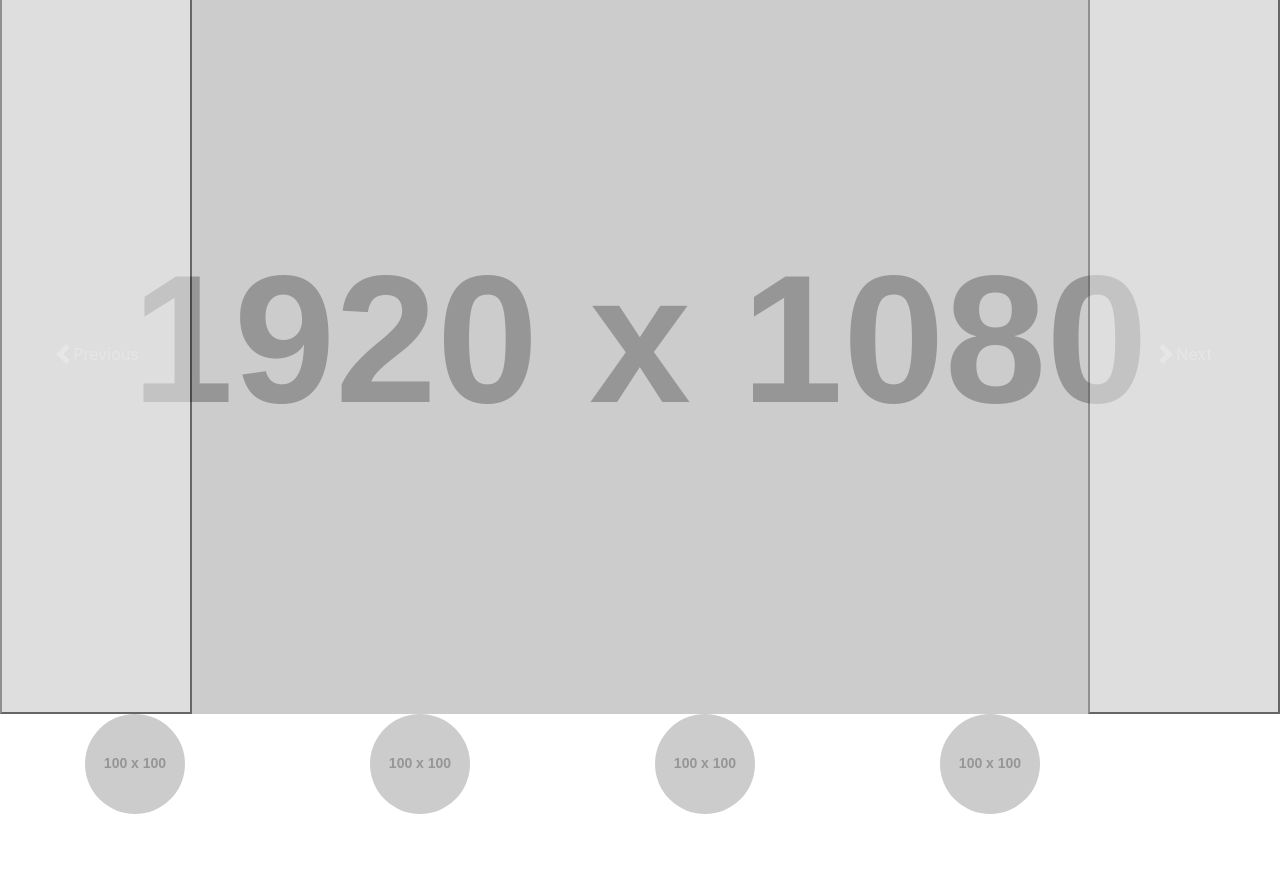
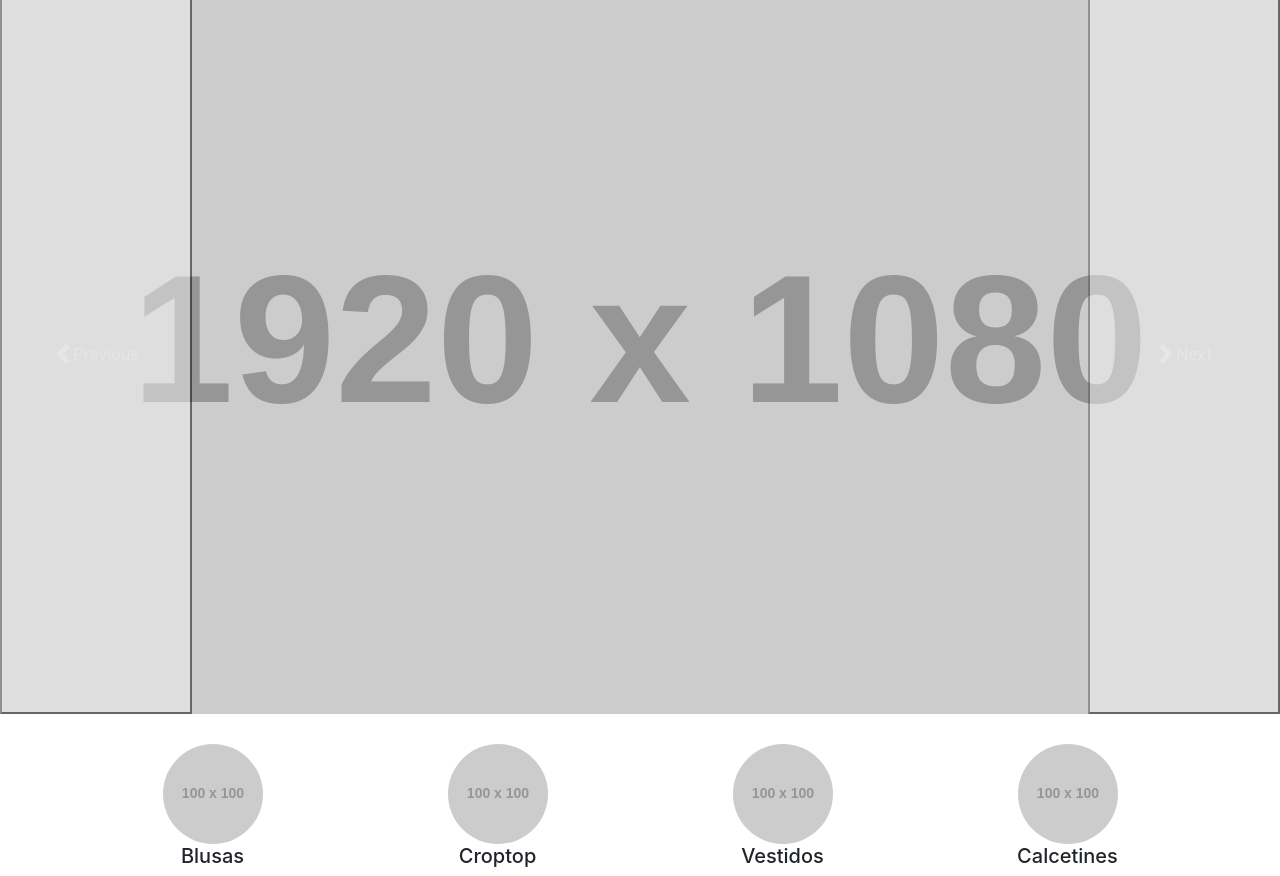
Before and after one commit to monica1402/proyecto_coder, a plain HTML site: page index.html in a window 1280 px wide. Shown: the part 62-938 px from the top of the page. Before the commit the page ends 876 px from the top, so only its background shows below. Drawn offline with nearby package versions, Linux system fonts and the light colour scheme; placeholder pictures from the web are drawn by us.

Commit message:
Añadí estilos propios con css
Añadí estilos personalizados

```diff
--- /dev/null
+++ b/css/estilos.css
@@ -0,0 +1,4 @@
+#cajacategoria{
+    text-align: center;
+    margin-top: 30px;
+}
--- a/index.html
+++ b/index.html
@@ -7,6 +7,8 @@
     <title>Tu Título Aquí</title>
     <!-- Bootstrap CSS CDN -->
     <link rel="stylesheet" href="https://stackpath.bootstrapcdn.com/bootstrap/4.5.2/css/bootstrap.min.css">
+    <!-- Hoja de Estilos Personalizada -->
+    <link rel="stylesheet" href="css/estilos.css">
 </head>
 
 <body>
@@ -66,12 +68,31 @@
 
 
 
-    <div class="container">
+    <div id="cajacategoria" class="container">
         <div class="row row-cols-4">
-            <div class="col"><img src="https://placehold.co/100x100?text=Blusas" class="rounded-circle" alt="Circular Image"></div>
-            <div class="col"><img src="https://placehold.co/100x100?text=Croptop" class="rounded-circle" alt="Circular Image"></div>
-            <div class="col"><img src="https://placehold.co/100x100?text=Vestidos" class="rounded-circle" alt="Circular Image"></div>
-            <div class="col"><img src="https://placehold.co/100x100?text=Calcetines" class="rounded-circle" alt="Circular Image"></div>
+            <div class="col">
+                <img src="https://placehold.co/100x100?text=Blusas" class="rounded-circle"
+                    alt="Circular Image">
+                    <h5>Blusas</h5>
+                </div>
+
+            <div class="col">
+                <img src="https://placehold.co/100x100?text=Croptop" class="rounded-circle"
+                    alt="Circular Image">
+                    <h5>Croptop</h5>
+                </div>
+
+            <div class="col">
+                <img src="https://placehold.co/100x100?text=Vestidos" class="rounded-circle"
+                    alt="Circular Image">
+                    <h5>Vestidos</h5>
+                </div>
+
+            <div class="col">
+                <img src="https://placehold.co/100x100?text=Calcetines" class="rounded-circle"
+                    alt="Circular Image">
+                    <h5>Calcetines</h5>
+                </div>
         </div>
     </div>
 
```
